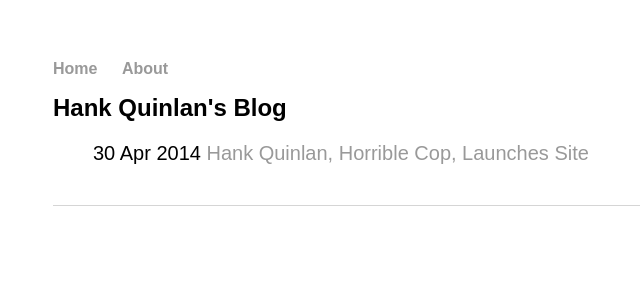
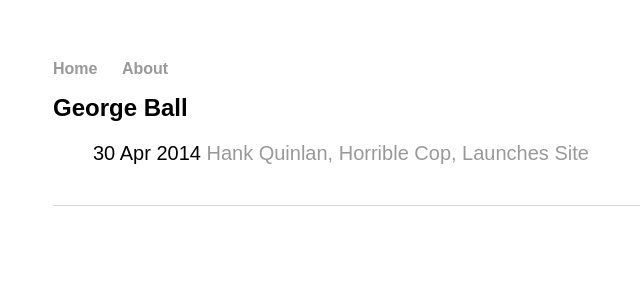
Before and after one commit to georgeball95/georgeball95.github.io, a Jekyll site: the page built from index.html, in a window 1280 px wide. Shown: the top 300 px of the page, without its empty margins (139-779 px from the left). Built offline with Jekyll 4.4.1, drawn with Linux system fonts in a browser that asks for light colours.

Commit message:
Update index.html

```diff
--- a/index.html
+++ b/index.html
@@ -1,6 +1,6 @@
 ---
 layout: default
-title: Hank Quinlan's Blog
+title: George Ball
 ---
 <h1>{{ page.title }}</h1>
 <ul class="posts">
```
